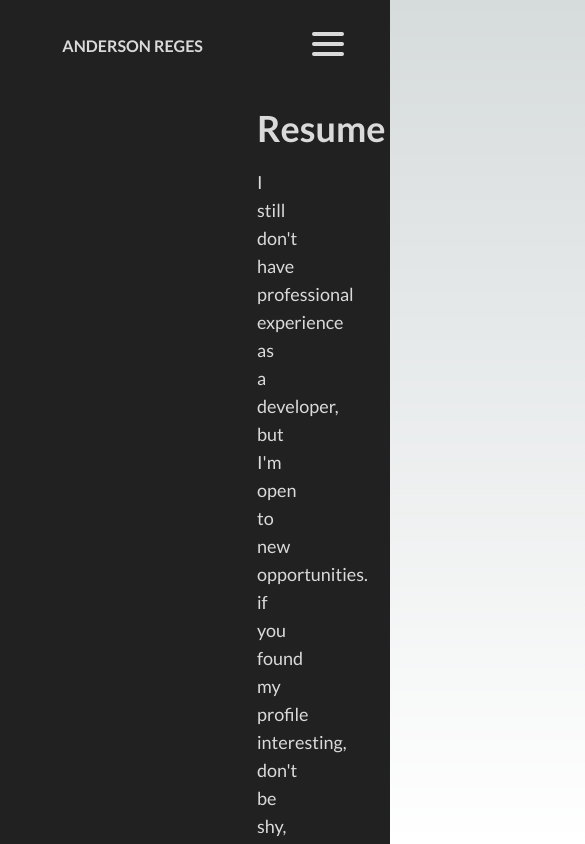
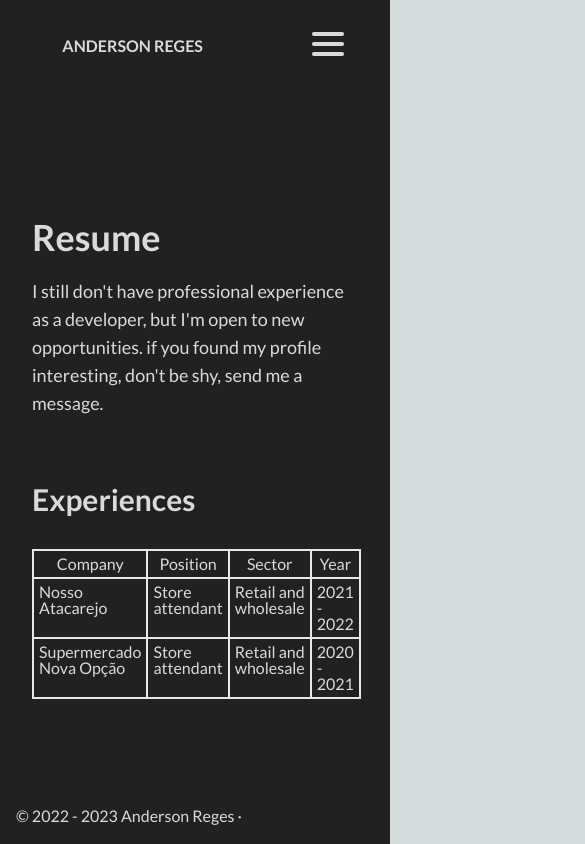
Before and after one commit to Anderson-Reges/my-portfolio, a Next.js app: page /resume in a window 390 px wide. Shown: the top 844 px of the page, 585 px wide, since content can reach past the window. Built offline with nearby package versions, Linux system fonts and the light colour scheme.

Commit message:
Style: adding responsiveness on resume page

```diff
--- a/app/resume/layout.tsx
+++ b/app/resume/layout.tsx
@@ -11,7 +11,7 @@ export default function ProjectsLayout({
   children: React.ReactNode
 }) {
   return (
-    <main className='flex flex-col text-second bg-primary h-screen justify-between'>
+    <main className='flex flex-col text-second bg-primary h-screen justify-between landscape:h-full'>
       {children}
     </main>
   )
--- a/app/resume/page.tsx
+++ b/app/resume/page.tsx
@@ -9,7 +9,7 @@ const resume: React.FC = () => {
         className="mt-[16px]"
       >
         <section
-          className="mx-[225px] pl-[2rem] pr-[2rem]"
+          className="desktop:mx-[225px] px-[2rem]"
         >
           <article>
             <header>
@@ -19,27 +19,27 @@ const resume: React.FC = () => {
               I still don't have professional experience as a developer, but I'm open to new opportunities. if you found my profile interesting, don't be shy, send me a message.
             </p>
             <h1 className="text-second text-3xl font-bold mt-[64px] mb-[32px]">Experiences</h1>
-            <table className="text-second border-2 border-second">
+            <table className="text-second border-2 border-second landscape:mb-[30px]">
               <thead>
                 <tr className="border-2 border-second">
-                  <th className="border-2 p-[16px]">Company</th>
-                  <th className="border-2 p-[16px]">Position</th>
-                  <th className="border-2 p-[16px]">Sector</th>
-                  <th className="border-2 p-[16px]">Year</th>
+                  <th className="border-2 desktop:p-[16px] mobile:p-[5px] landscape:p-[16px]">Company</th>
+                  <th className="border-2 desktop:p-[16px] mobile:p-[5px] landscape:p-[16px]">Position</th>
+                  <th className="border-2 desktop:p-[16px] mobile:p-[5px] landscape:p-[16px]">Sector</th>
+                  <th className="border-2 desktop:p-[16px] mobile:p-[5px] landscape:p-[16px]">Year</th>
                 </tr>
               </thead>
               <tbody>
                 <tr className="border-2 border-second">
-                  <td className="border-2 p-[16px]">Nosso Atacarejo</td>
-                  <td className="border-2 p-[16px]">Store attendant</td>
-                  <td className="border-2 p-[16px]">Retail and wholesale</td>
-                  <td className="border-2 p-[16px]">2021 - 2022</td>
+                  <td className="border-2 desktop:p-[16px] mobile:p-[5px] landscape:p-[16px]">Nosso Atacarejo</td>
+                  <td className="border-2 desktop:p-[16px] mobile:p-[5px] landscape:p-[16px]">Store attendant</td>
+                  <td className="border-2 desktop:p-[16px] mobile:p-[5px] landscape:p-[16px]">Retail and wholesale</td>
+                  <td className="border-2 desktop:p-[16px] mobile:p-[5px] landscape:p-[16px]">2021 - 2022</td>
                 </tr>
                 <tr className="border-2 border-second">
-                  <td className="border-2 p-[16px]">Supermercado Nova Opção</td>
-                  <td className="border-2 p-[16px]">Store attendant</td>
-                  <td className="border-2 p-[16px]">Retail and wholesale</td>
-                  <td className="border-2 p-[16px]">2020 - 2021</td>
+                  <td className="border-2 desktop:p-[16px] mobile:p-[5px] landscape:p-[16px]">Supermercado Nova Opção</td>
+                  <td className="border-2 desktop:p-[16px] mobile:p-[5px] landscape:p-[16px]">Store attendant</td>
+                  <td className="border-2 desktop:p-[16px] mobile:p-[5px] landscape:p-[16px]">Retail and wholesale</td>
+                  <td className="border-2 desktop:p-[16px] mobile:p-[5px] landscape:p-[16px]">2020 - 2021</td>
                 </tr>
               </tbody>
             </table>
```
